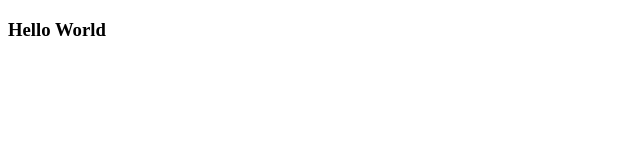
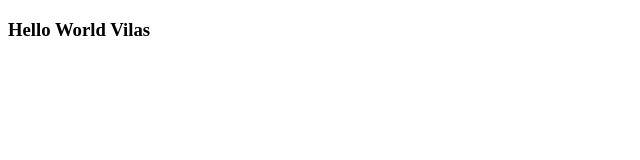
Before and after one commit to thevilasjadhav/My-First-Project, a plain HTML site: page Index.html in a window 1280 px wide. Shown: the full height of the page, 0-640 px from the left. Drawn offline with Linux system fonts and the light colour scheme.

Commit message:
fix name

```diff
--- a/Index.html
+++ b/Index.html
@@ -6,6 +6,6 @@
     <title>My First Project</title>
 </head>
 <body>
-    <h3>Hello World</h3>
+    <h3>Hello World Vilas</h3>
 </body>
 </html>
```
